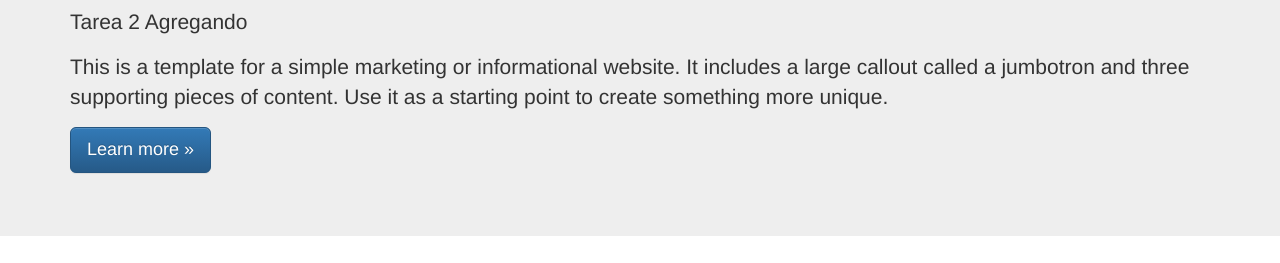
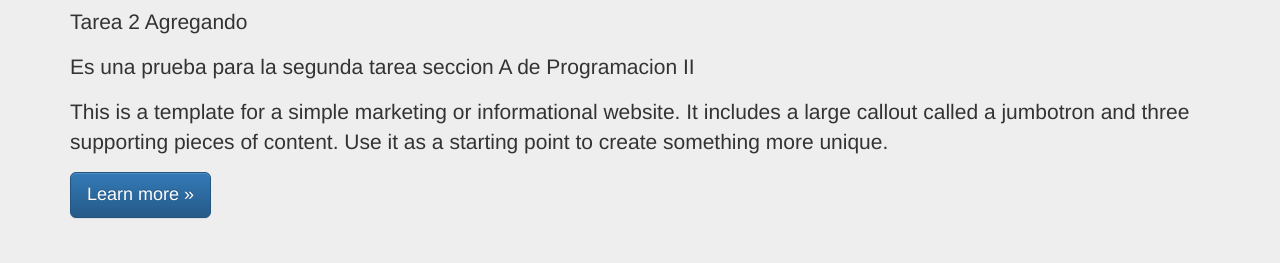
Before and after one commit to Alejmm/CursoGit, a plain HTML site: page index.html in a window 1280 px wide. Shown: the part 280-543 px from the top of the page. Drawn offline with nearby package versions, Linux system fonts and the light colour scheme.

Commit message:
Descripción de contenido

```diff
--- a/index.html
+++ b/index.html
@@ -58,6 +58,7 @@
         <h1>Hello, world!</h1>
         <h1>Alejandro Melgar Programacion II 2022</h1>
         <p>Tarea 2 Agregando</p>
+        <p>Es una prueba para la segunda tarea seccion A de Programacion II</p>
         <p>This is a template for a simple marketing or informational website. It includes a large callout called a jumbotron and three supporting pieces of content. Use it as a starting point to create something more unique.</p>
         <p><a class="btn btn-primary btn-lg" href="#" role="button">Learn more &raquo;</a></p>
       </div>
```
